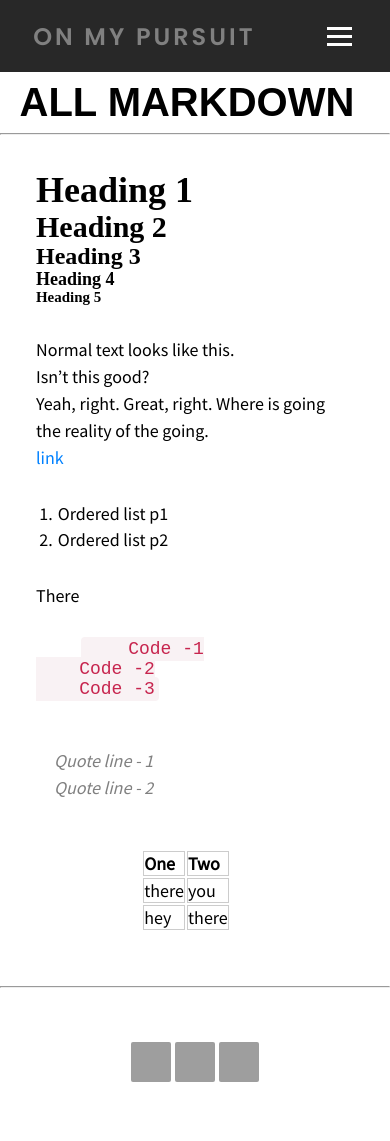
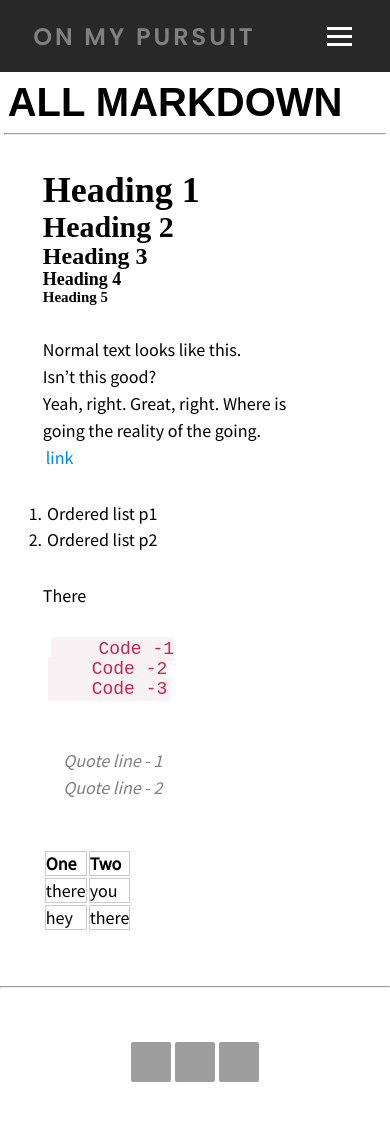
Before and after one commit to kaar07/kaar07.github.io, a Jekyll site: the page built from _posts/2021-05-23-allmark.md, in a window 390 px wide. Built offline with Jekyll 4.4.1, drawn with Linux system fonts in a browser that asks for light colours; some web fonts are replaced; grey boxes are pictures that could not be loaded.

Commit message:
fixed mobile screen spacing

```diff
--- a/assets/css/posting.css
+++ b/assets/css/posting.css
@@ -10,8 +10,13 @@
 
 .postpattern{
   font-family: 'Source Sans Pro', sans-serif;
-  margin-left: 15%;
-  margin-right: 15%;
+}
+
+@media screen and (min-width: 780px){
+  .postpattern{
+    margin-left: 15%;
+    margin-right: 15%;
+  }
 }
 
 .postpattern ul,ol{
@@ -39,13 +44,10 @@
   margin-right: 15%;
 }
 
-@media screen and (max-width: 400px){
-  body{
-    overflow-x: hidden;
-  }
-  .postpattern{
-    margin-left: 0;
-    margin-right: 0;
+@media screen and (max-width: 780px){
+  .postpattern *{
+    margin-left: 1%;
+    margin-right: 1%;
   }
   .postpattern ul{
     margin-left: 0;
```
Also changed, not shown: assets/css/jek.css (+7 -0 lines).
